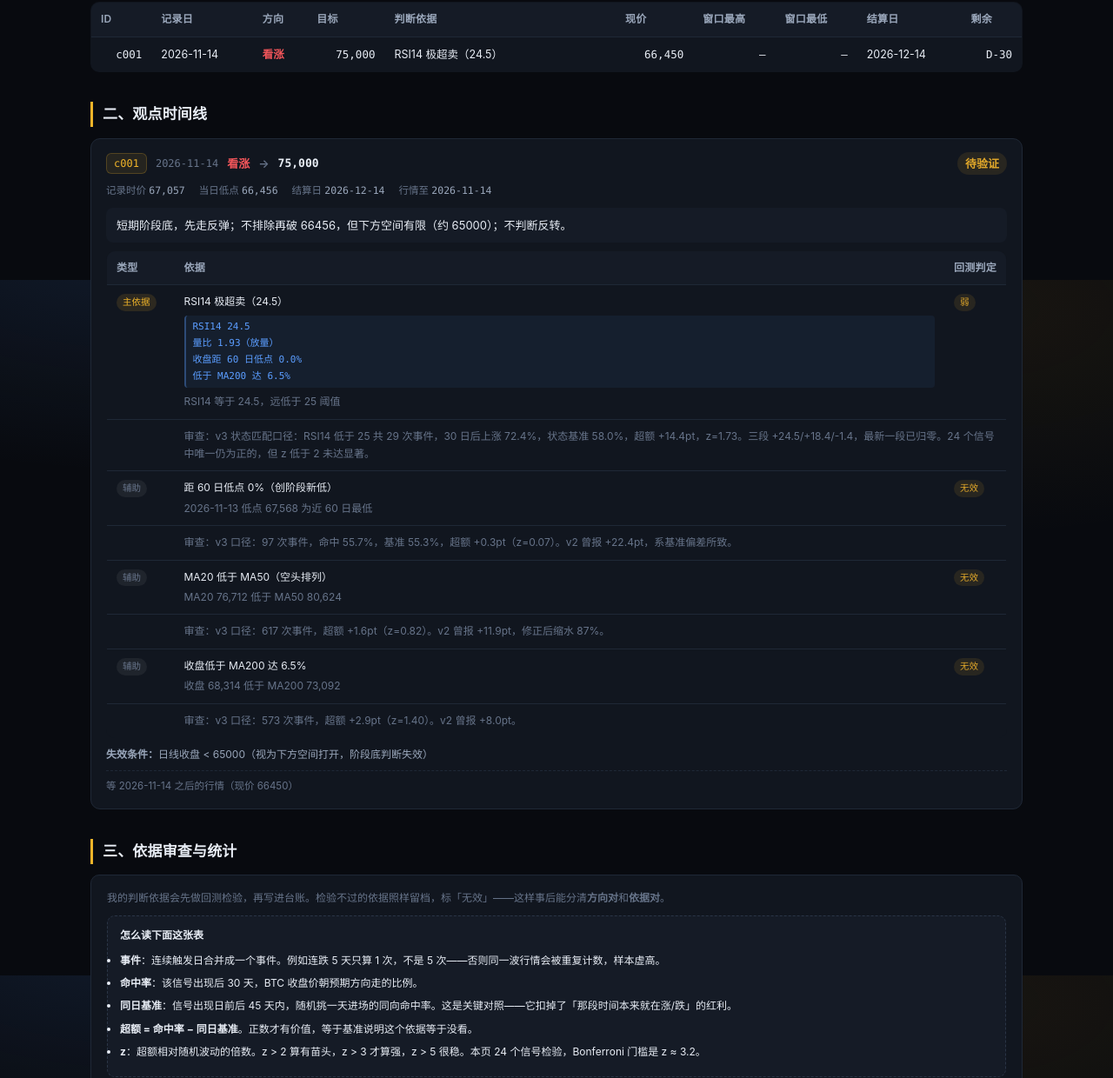
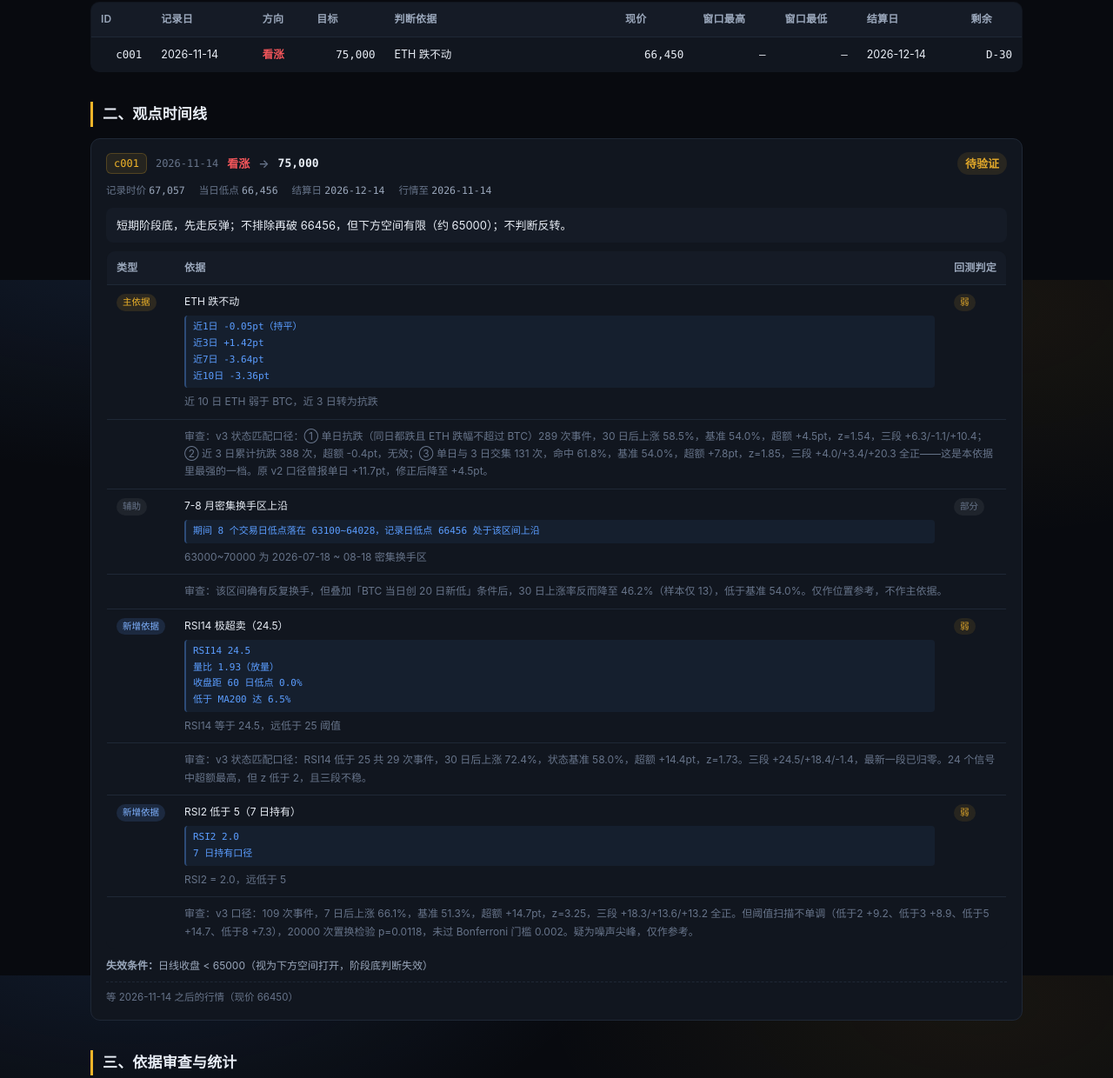
Before and after one commit to 109751269-sketch/btc-report, a plain HTML site: page my-calls/index.html in a window 1280 px wide. Shown: the part 478-1718 px from the top of the page at 87% size. Drawn offline with Linux system fonts and the light colour scheme.

Commit message:
fix(04): 恢复 c001 主依据「ETH 跌不动」，RSI 降为新增依据
上一版 v3 修正把主依据直接替换为 RSI14 超卖，等于推翻了原始判断。
按用户要求恢复：主依据仍为「ETH 跌不动」，RSI14<25 与 RSI2<5 作为
新增依据并列保留，不覆盖原判断。

ETH 跌不动 v3 状态匹配口径重算：
- 单日抗跌 289 次，超额 +4.5pt，z=1.54，三段 +6.3/-1.1/+10.4
- 近 3 日累计抗跌 388 次，超额 -0.4pt，无效
- 单日与 3 日交集 131 次，超额 +7.8pt，z=1.85，三段全正（最强一档）

RSI 两条三段里最新一段均走弱或归零，只作参考。

my_journal.js 增加 role=new 渲染为「新增依据」标签。

Co-Authored-By: Claude Code <noreply@anthropic.com>

```diff
--- a/my-calls/index.html
+++ b/my-calls/index.html
@@ -58,7 +58,7 @@
       <td>2026-11-14</td>
       <td class="rise">看涨</td>
       <td class="num">75,000</td>
-      <td>RSI14 极超卖（24.5）</td>
+      <td>ETH 跌不动</td>
       <td class="num">66,450</td>
       <td class="num">—</td>
       <td class="num">—</td>
@@ -88,21 +88,21 @@
         <tr><th style="width:78px">类型</th><th>依据</th><th style="width:64px">回测判定</th></tr>
         <tr>
         <td><span class="tag neg">主依据</span></td>
+        <td>ETH 跌不动<div class="quant"><div>近1日 -0.05pt（持平）</div><div>近3日 +1.42pt</div><div>近7日 -3.64pt</div><div>近10日 -3.36pt</div></div><div class="small" style="margin-top:3px">近 10 日 ETH 弱于 BTC，近 3 日转为抗跌</div></td>
+        <td><span class="tag warn">弱</span></td>
+      </tr><tr><td></td><td colspan="2" class="small">审查：v3 状态匹配口径：① 单日抗跌（同日都跌且 ETH 跌幅不超过 BTC）289 次事件，30 日后上涨 58.5%，基准 54.0%，超额 +4.5pt，z=1.54，三段 +6.3/-1.1/+10.4；② 近 3 日累计抗跌 388 次，超额 -0.4pt，无效；③ 单日与 3 日交集 131 次，命中 61.8%，基准 54.0%，超额 +7.8pt，z=1.85，三段 +4.0/+3.4/+20.3 全正——这是本依据里最强的一档。原 v2 口径曾报单日 +11.7pt，修正后降至 +4.5pt。</td></tr><tr>
+        <td><span class="tag gray">辅助</span></td>
+        <td>7-8 月密集换手区上沿<div class="quant"><div>期间 8 个交易日低点落在 63100~64028，记录日低点 66456 处于该区间上沿</div></div><div class="small" style="margin-top:3px">63000~70000 为 2026-07-18 ~ 08-18 密集换手区</div></td>
+        <td><span class="tag gray">部分</span></td>
+      </tr><tr><td></td><td colspan="2" class="small">审查：该区间确有反复换手，但叠加「BTC 当日创 20 日新低」条件后，30 日上涨率反而降至 46.2%（样本仅 13），低于基准 54.0%。仅作位置参考，不作主依据。</td></tr><tr>
+        <td><span class="tag good">新增依据</span></td>
         <td>RSI14 极超卖（24.5）<div class="quant"><div>RSI14 24.5</div><div>量比 1.93（放量）</div><div>收盘距 60 日低点 0.0%</div><div>低于 MA200 达 6.5%</div></div><div class="small" style="margin-top:3px">RSI14 等于 24.5，远低于 25 阈值</div></td>
         <td><span class="tag warn">弱</span></td>
-      </tr><tr><td></td><td colspan="2" class="small">审查：v3 状态匹配口径：RSI14 低于 25 共 29 次事件，30 日后上涨 72.4%，状态基准 58.0%，超额 +14.4pt，z=1.73。三段 +24.5/+18.4/-1.4，最新一段已归零。24 个信号中唯一仍为正的，但 z 低于 2 未达显著。</td></tr><tr>
-        <td><span class="tag gray">辅助</span></td>
-        <td>距 60 日低点 0%（创阶段新低）<div class="small" style="margin-top:3px">2026-11-13 低点 67,568 为近 60 日最低</div></td>
-        <td><span class="tag warn">无效</span></td>
-      </tr><tr><td></td><td colspan="2" class="small">审查：v3 口径：97 次事件，命中 55.7%，基准 55.3%，超额 +0.3pt（z=0.07）。v2 曾报 +22.4pt，系基准偏差所致。</td></tr><tr>
-        <td><span class="tag gray">辅助</span></td>
-        <td>MA20 低于 MA50（空头排列）<div class="small" style="margin-top:3px">MA20 76,712 低于 MA50 80,624</div></td>
-        <td><span class="tag warn">无效</span></td>
-      </tr><tr><td></td><td colspan="2" class="small">审查：v3 口径：617 次事件，超额 +1.6pt（z=0.82）。v2 曾报 +11.9pt，修正后缩水 87%。</td></tr><tr>
-        <td><span class="tag gray">辅助</span></td>
-        <td>收盘低于 MA200 达 6.5%<div class="small" style="margin-top:3px">收盘 68,314 低于 MA200 73,092</div></td>
-        <td><span class="tag warn">无效</span></td>
-      </tr><tr><td></td><td colspan="2" class="small">审查：v3 口径：573 次事件，超额 +2.9pt（z=1.40）。v2 曾报 +8.0pt。</td></tr>
+      </tr><tr><td></td><td colspan="2" class="small">审查：v3 状态匹配口径：RSI14 低于 25 共 29 次事件，30 日后上涨 72.4%，状态基准 58.0%，超额 +14.4pt，z=1.73。三段 +24.5/+18.4/-1.4，最新一段已归零。24 个信号中超额最高，但 z 低于 2，且三段不稳。</td></tr><tr>
+        <td><span class="tag good">新增依据</span></td>
+        <td>RSI2 低于 5（7 日持有）<div class="quant"><div>RSI2 2.0</div><div>7 日持有口径</div></div><div class="small" style="margin-top:3px">RSI2 = 2.0，远低于 5</div></td>
+        <td><span class="tag warn">弱</span></td>
+      </tr><tr><td></td><td colspan="2" class="small">审查：v3 口径：109 次事件，7 日后上涨 66.1%，基准 51.3%，超额 +14.7pt，z=3.25，三段 +18.3/+13.6/+13.2 全正。但阈值扫描不单调（低于2 +9.2、低于3 +8.9、低于5 +14.7、低于8 +7.3），20000 次置换检验 p=0.0118，未过 Bonferroni 门槛 0.002。疑为噪声尖峰，仅作参考。</td></tr>
       </table>
       <div class="inv"><b>失效条件：</b>日线收盘 &lt; 65000（视为下方空间打开，阶段底判断失效）</div>
       <div class="status-line pending">等 2026-11-14 之后的行情（现价 66450）</div>
@@ -212,7 +212,7 @@
   </div>
 
   <div class="foot">
-    生成 2026-11-14 14:09 UTC｜台账 <code>state/my_calls.json</code>｜
+    生成 2026-11-14 14:23 UTC｜台账 <code>state/my_calls.json</code>｜
     结算脚本 <code>my_journal.js</code>｜<a href="../">返回首页</a><br>
     观点记录后不修改；口径变更会升版本并注明。
   </div>
```
